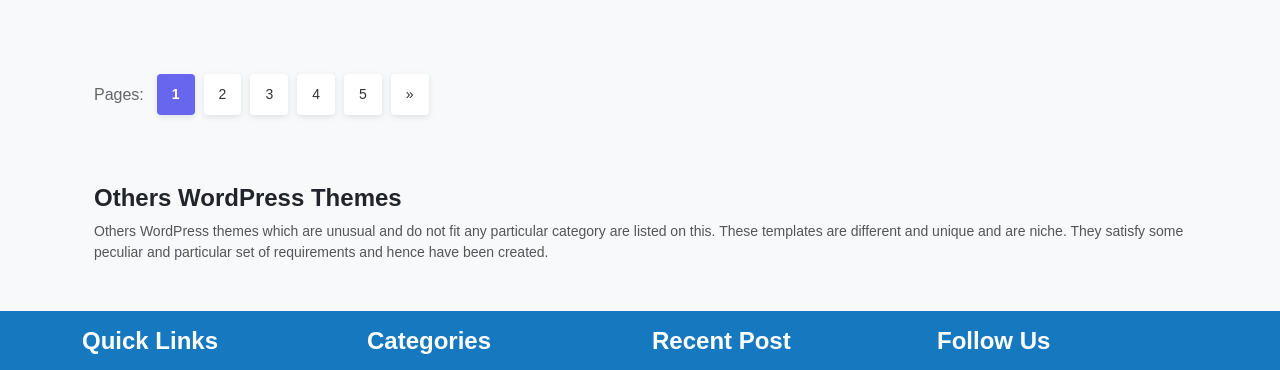
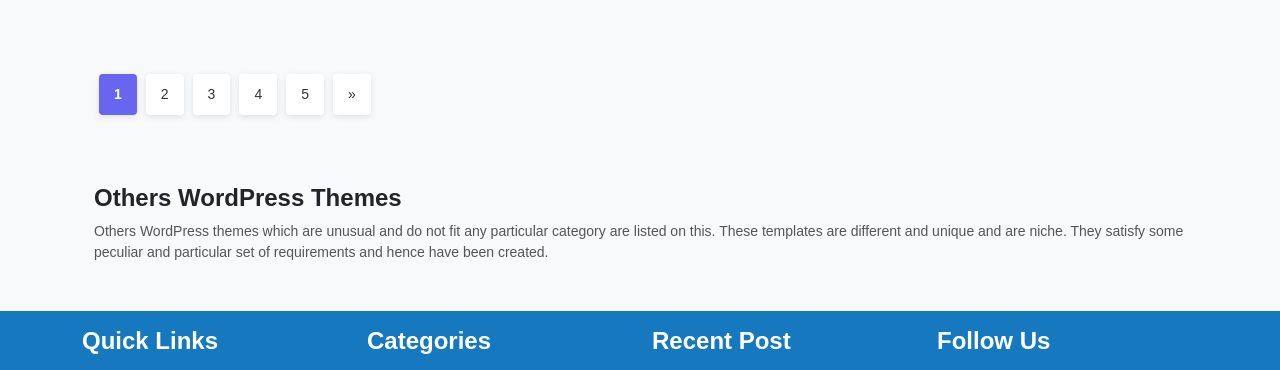
Before and after one commit to fadilah-angga/sktthemes-page-themes, a plain HTML site: page index.html in a window 1280 px wide. Shown: the part 2282-2652 px from the top of the page. Drawn offline with nearby package versions, Linux system fonts and the light colour scheme.

Commit message:
first commit

```diff
--- a/index.html
+++ b/index.html
@@ -349,7 +349,6 @@
         <!-- Pagination -->
         <div class="pagination-container mb-4">
             <div class="d-flex align-items-center">
-                <span class="mb-3 me-2" style="color: #666;">Pages:</span>
                 <nav aria-label="Page navigation">
                     <ul class="pagination pagination-sm">
                         <li class="page-item active"><a class="page-link" href="#">1</a></li>
```
